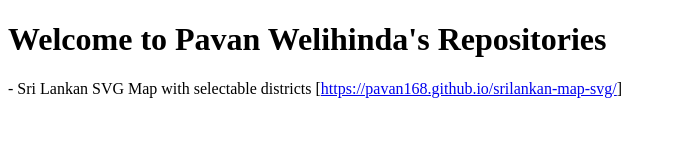
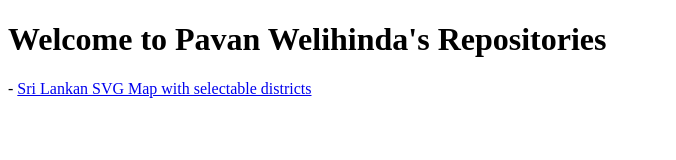
Before and after one commit to pavan168/pavan168.github.io, a plain HTML site: page index.html in a window 1280 px wide. Shown: the whole page, without its empty margins (0-676 px from the left). Drawn offline with Linux system fonts and the light colour scheme.

Commit message:
added SVG Sri Lankan map project

```diff
--- a/index.html
+++ b/index.html
@@ -6,6 +6,6 @@
 </head>
 <body>
     <h1>Welcome to Pavan Welihinda's Repositories</h1>
-    <p>- Sri Lankan SVG Map with selectable districts [<a href="https://pavan168.github.io/srilankan-map-svg/" target="_blank">https://pavan168.github.io/srilankan-map-svg/</a>]</p>
+    <p>- <a href="https://pavan168.github.io/srilankan-map-svg/" target="_blank">Sri Lankan SVG Map with selectable districts</a></p>
 </body>
 </html>
```
